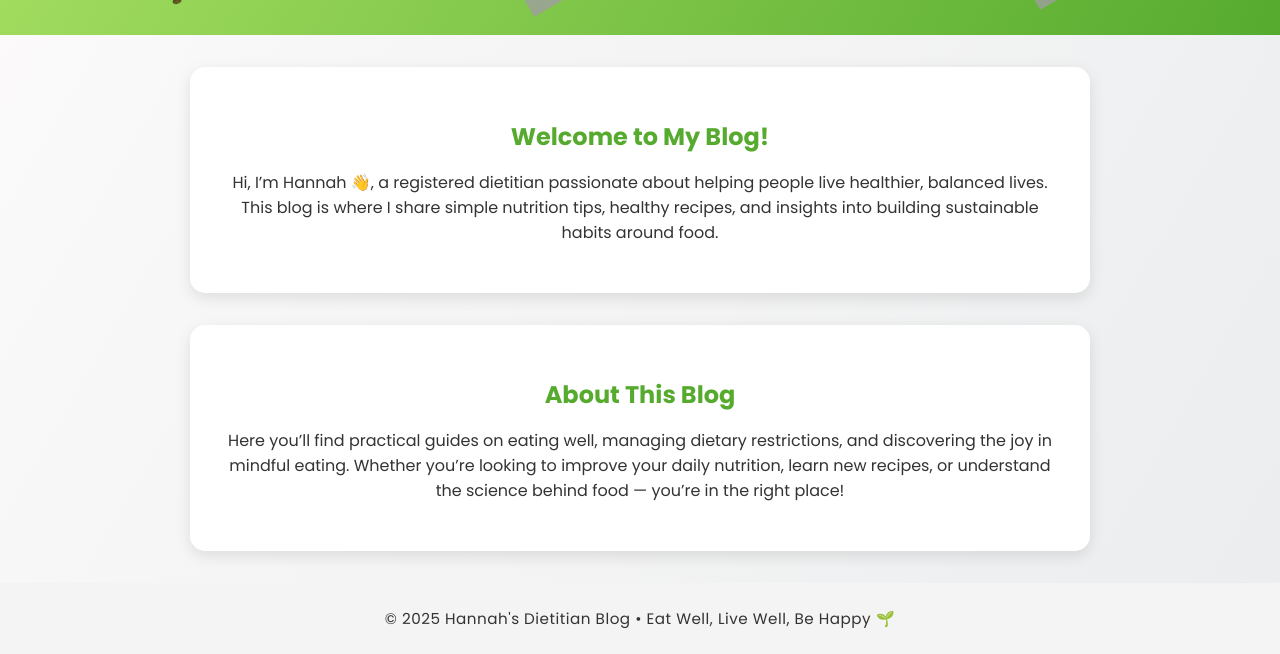
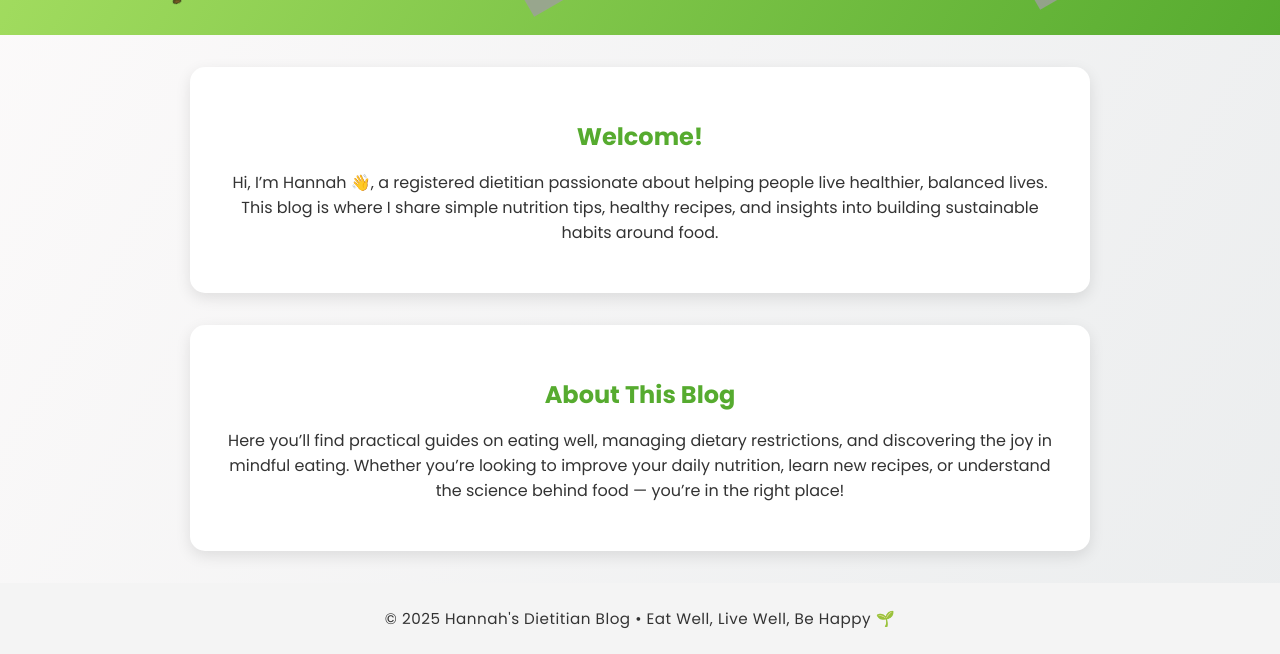
Before and after one commit to stewarthg/HannahRDBlog, a plain HTML site: page index.html in a window 1280 px wide. Shown: the part 274-928 px from the top of the page. Drawn offline with Linux system fonts and the light colour scheme; grey boxes are pictures that could not be loaded.

Commit message:
changed to welcome

```diff
--- a/index.html
+++ b/index.html
@@ -34,7 +34,7 @@
   <!-- MAIN CONTENT -->
   <main>
     <section>
-      <h2>Welcome to My Blog!</h2>
+      <h2>Welcome!</h2>
       <p>Hi, I’m Hannah 👋, a registered dietitian passionate about helping people live healthier,
         balanced lives. This blog is where I share simple nutrition tips, healthy recipes,
         and insights into building sustainable habits around food.</p>
```
